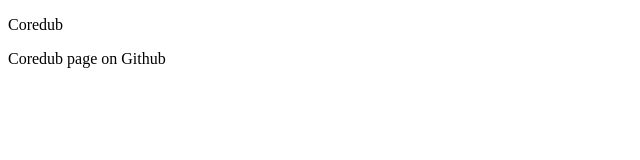
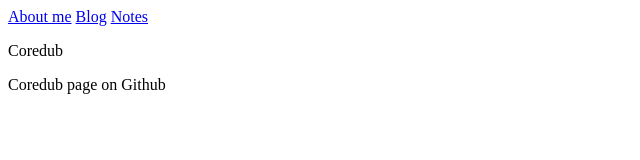
Before and after one commit to coredub/coredub.github.io, a plain HTML site: page index.html in a window 1280 px wide. Shown: the whole page, without its empty margins (0-640 px from the left). Drawn offline with Linux system fonts and the light colour scheme.

Commit message:
Add files via upload

```diff
--- a/index.html
+++ b/index.html
@@ -9,6 +9,13 @@
 </head>
 
 <body>
+
+<nav class="menu">
+   <a class="menu_item menu_link" href="./pages/about-en.html">About me</a>
+   <a class="menu_item menu_link" href="./category/blog.html">Blog</a>
+   <a class="menu_item menu_link" href="./category/notes.html">Notes</a>
+</nav>
+
     <div id="wrapper">
         <div class="content">
             <p class="big">Coredub</p>
```
